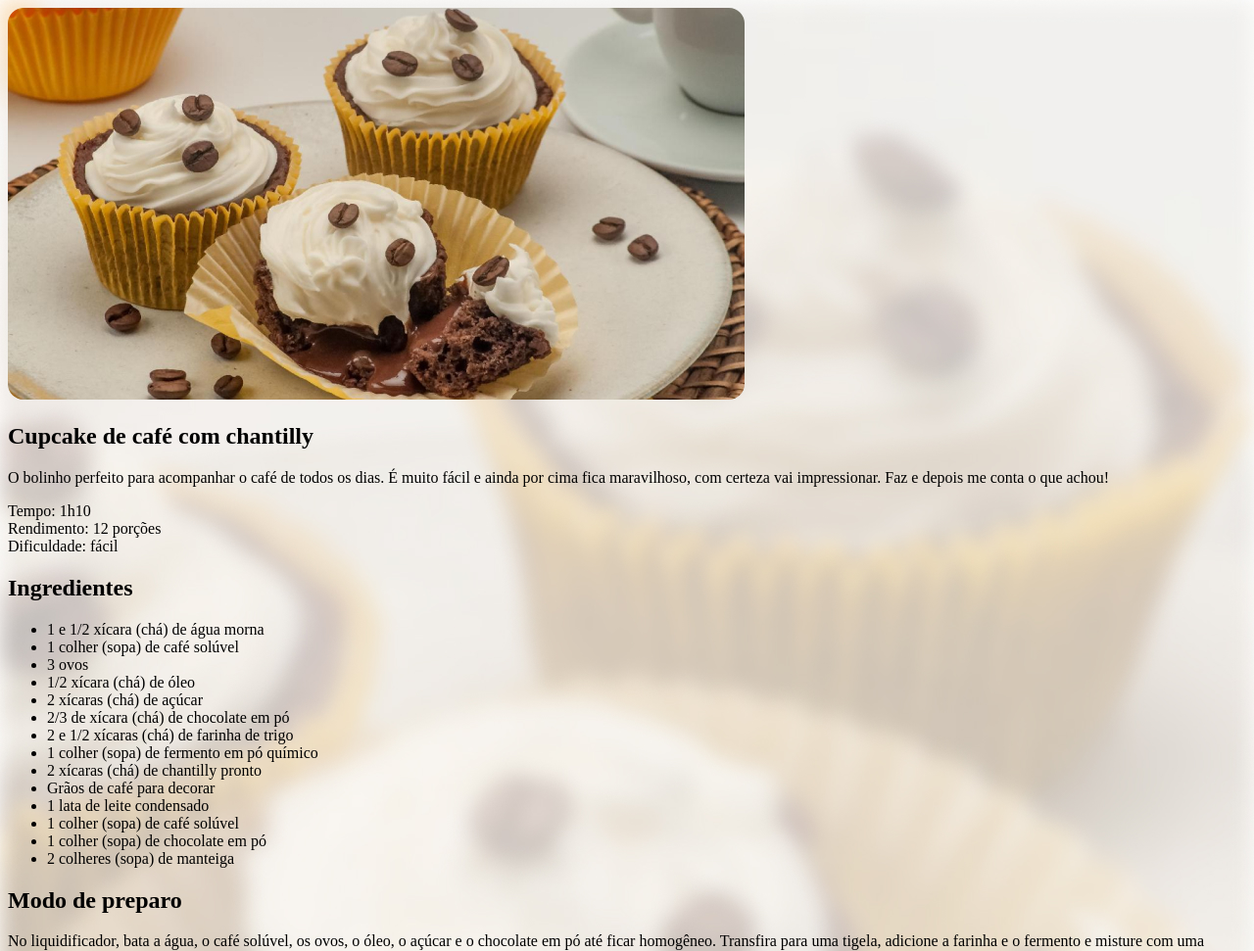
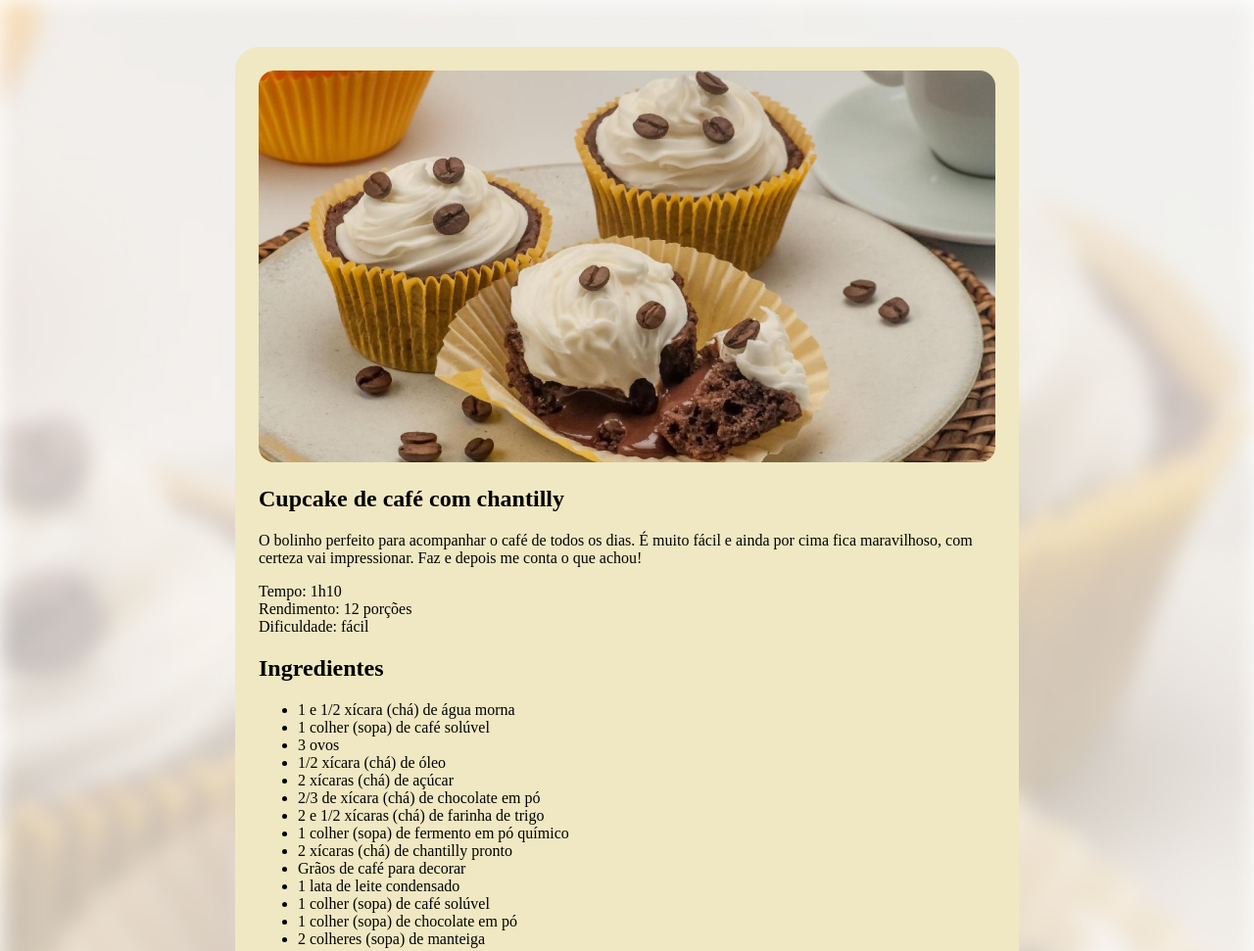
Before and after one commit to 0xNunoMiranda/recipe-simple-html-page, a plain HTML site: page index.html in a window 1280 px wide. Shown: the top 971 px of the page at 98% size. Drawn offline with Linux system fonts and the light colour scheme.

Commit message:
styles-inserted

```diff
--- a/style.css
+++ b/style.css
@@ -1,7 +1,16 @@
 body{
     background-image: url(./assets/bg-image.jpg);
+    background-size: cover;
 }
 
+#page{
+    box-sizing: border-box;
+    width: 800px;
+    padding: 24px;
+    background-color: #F0E8C2;
+    border-radius: 24px;
+    margin: 48px auto;
+}
 
 img{
     border-radius: 16px;
```
